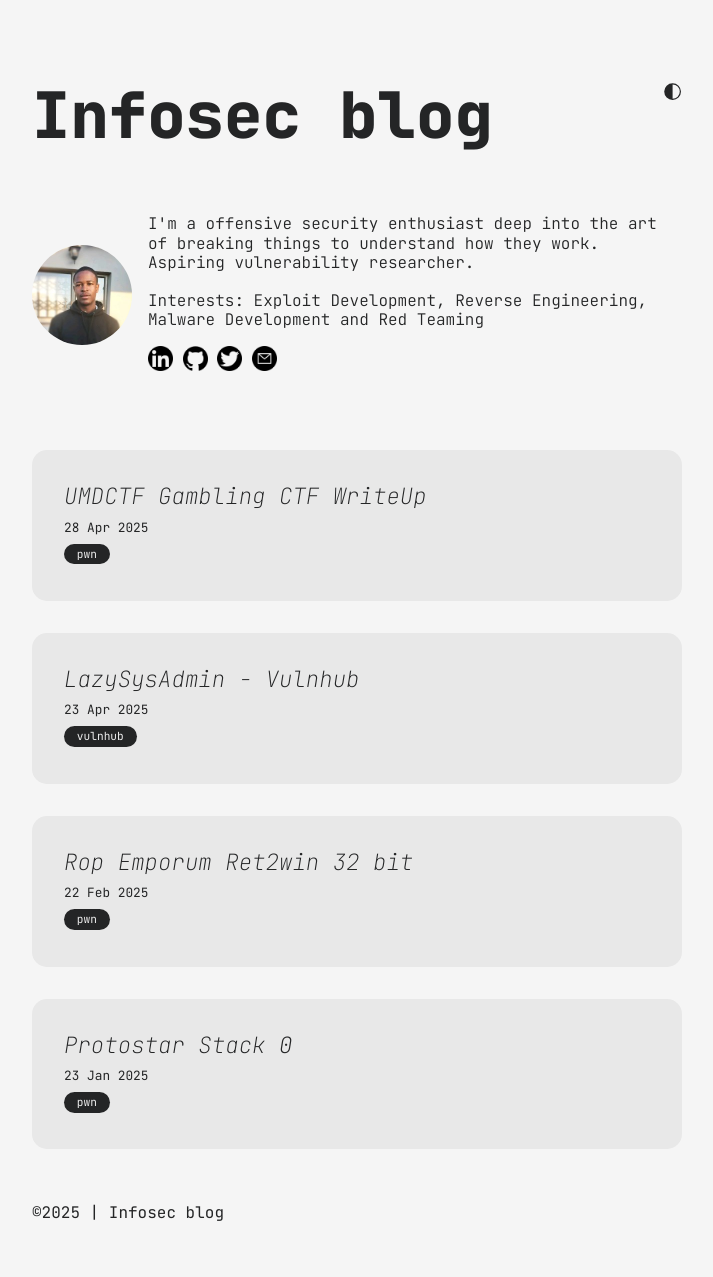
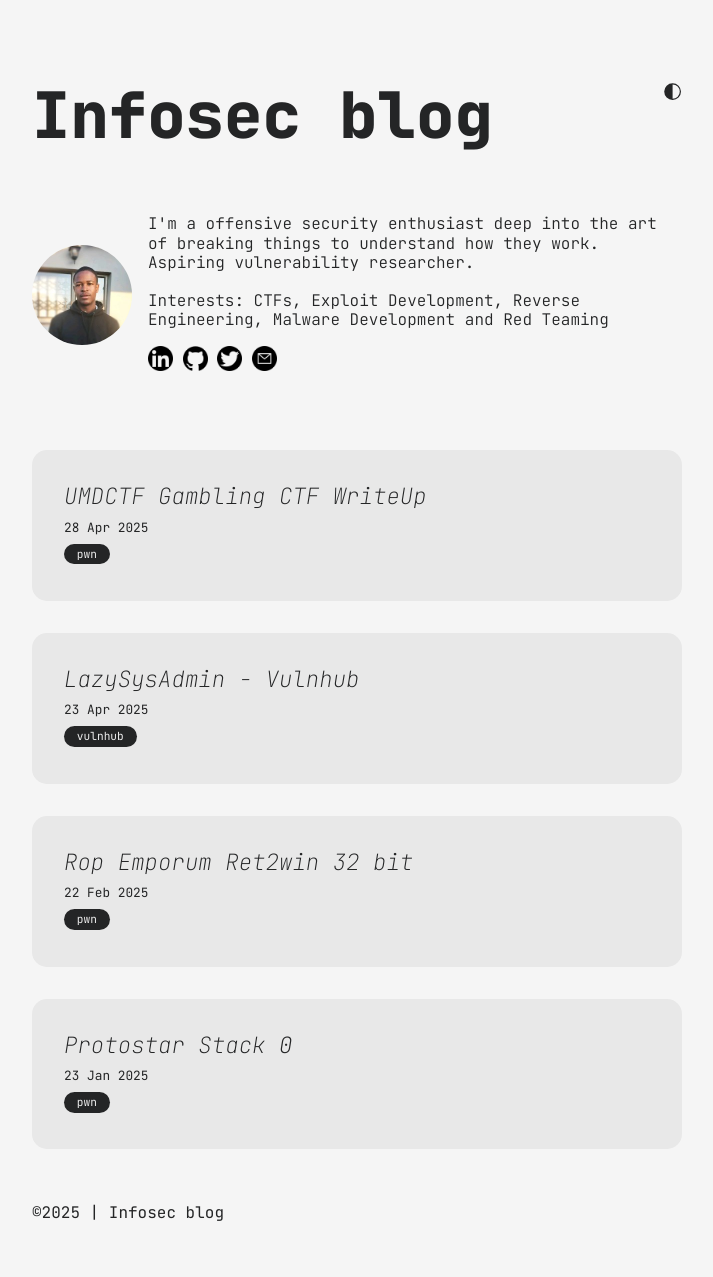
Before and after one commit to nkatekotibane/nkatekotibane.github.io, a Jekyll site: the page built from index.md, in a window 1280 px wide. Shown: the whole page, without its empty margins (283-996 px from the left). Built offline with Jekyll 4.4.1, drawn with Linux system fonts in a browser that asks for light colours.

Commit message:
Update author.yml

```diff
--- a/_data/author.yml
+++ b/_data/author.yml
@@ -7,7 +7,7 @@ description: "
   </p>
   <br/>
   <p>
-   Interests: Exploit Development, Reverse Engineering, Malware Development and Red Teaming
+   Interests: CTFs, Exploit Development, Reverse Engineering, Malware Development and Red Teaming
   </P>
 "
 email: dev_sharad@outlook.com
```
